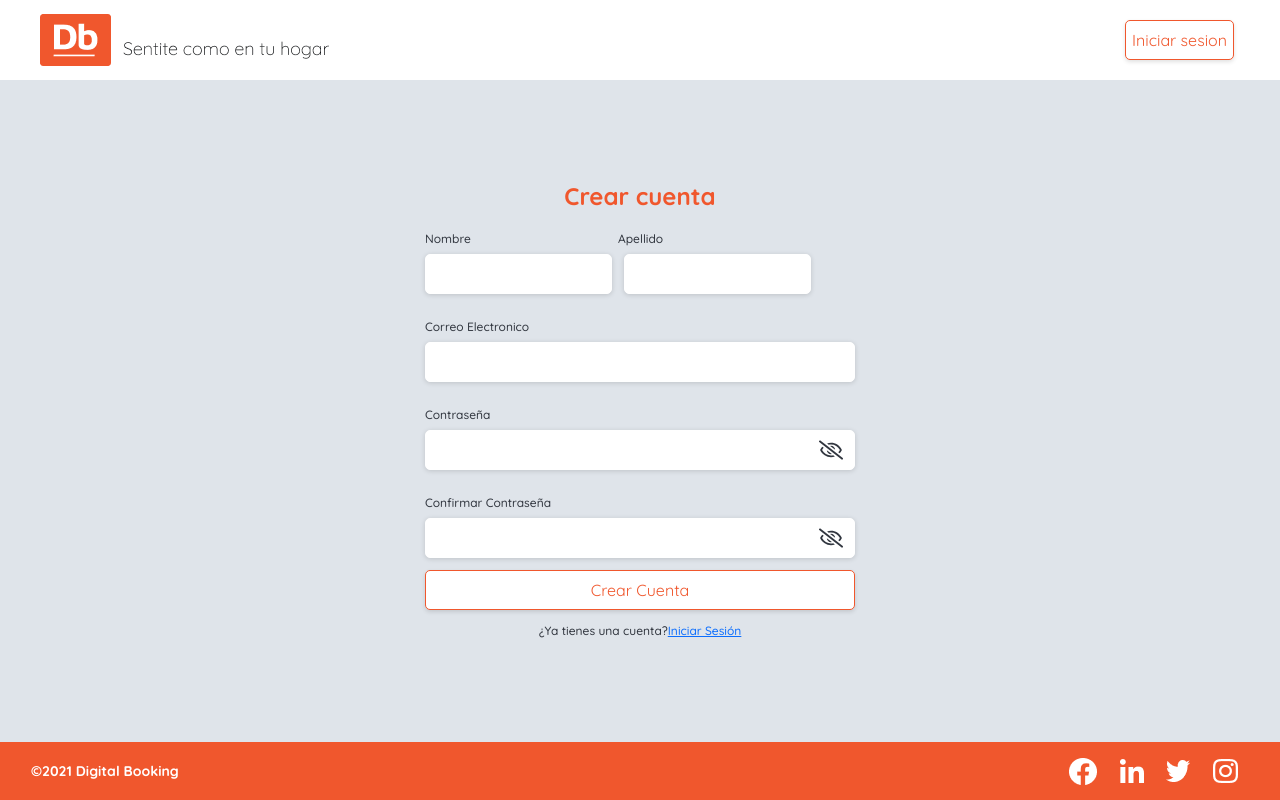
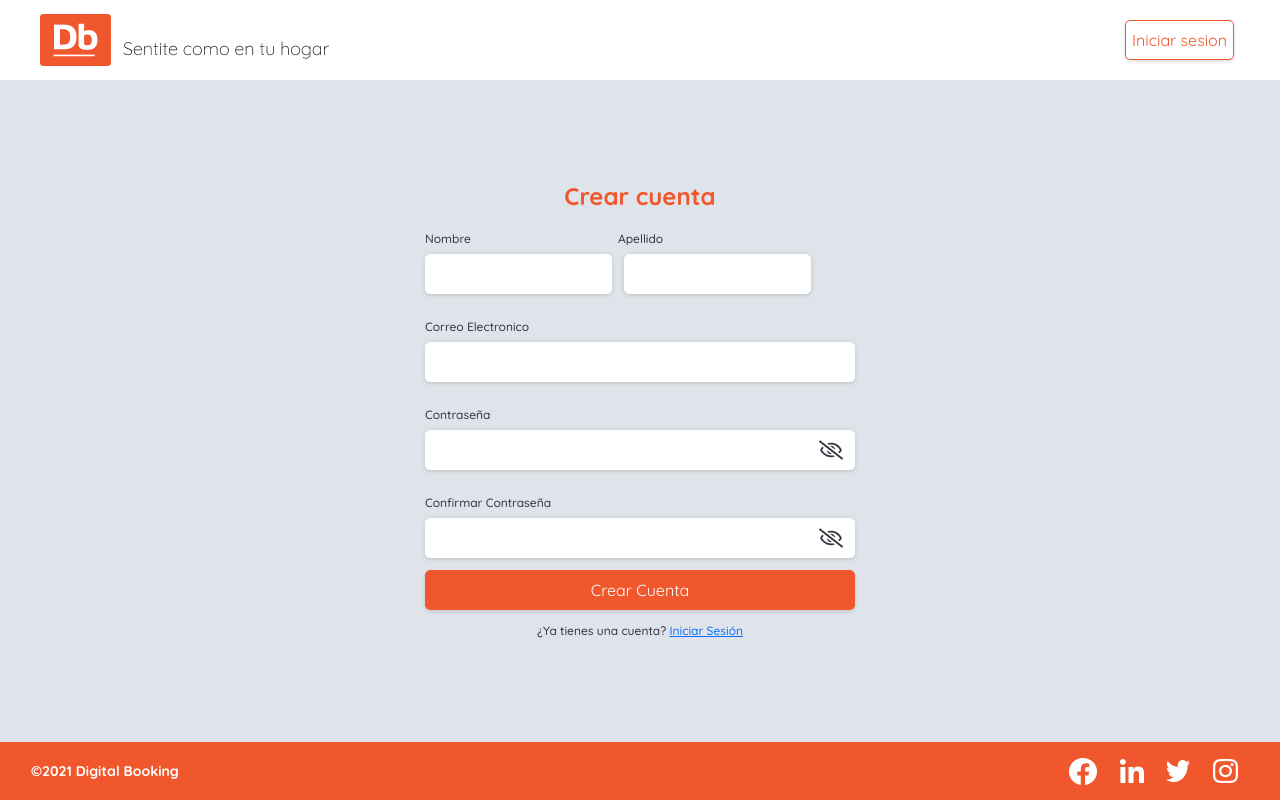
Before and after one commit to santinobch/digital-booking-6-frontend, a React (Create React App) app: page /registrarse in a window 1280 px wide. Built offline with nearby package versions, Linux system fonts and the light colour scheme.

Commit message:
Fix varios

```diff
--- a/src/App/components/inputs/text/input.js
+++ b/src/App/components/inputs/text/input.js
@@ -1,7 +1,7 @@
 import styles from "./input.module.scss";
 import { FaRegEyeSlash } from "react-icons/fa";
 
-import {useEffect, useState} from 'react'
+import {useState} from 'react'
 
 import { v4 as uuid } from 'uuid';
 
@@ -31,7 +31,6 @@ export default function Input(props) {
 
         if(props.name === "password_confirm"){
             let confirmValue = event.target.value
-            let match;
             if(props.comparePass !== undefined && props.comparePass === confirmValue){
                 setSubLabelVisibility("none");
                 setInvalid(false)
--- a/src/App/components/spinnerLoader/spinnerLoader.js
+++ b/src/App/components/spinnerLoader/spinnerLoader.js
@@ -6,7 +6,6 @@ export default function SpinnerLoader() {
   return (
     <div className="contenedorSpinner">
       <Spinner animation="border" role="status" className="spinnerReactstrap">
-        <span className="visually-hidden">Loading...</span>
       </Spinner>
     </div>
   );
--- a/src/App/components/spinnerLoader/spinnerLoader.scss
+++ b/src/App/components/spinnerLoader/spinnerLoader.scss
@@ -10,9 +10,9 @@
 }
 
 .spinnerReactstrap{
-    width: 100px !important;
-    height: 100px !important;
+    width: 60px !important;
+    height: 60px !important;
 
-    border: 10px solid $red-books !important;
+    border: 8px solid $red-books !important;
     border-right-color:transparent !important;
 }
--- a/src/App/pages/home/home.module.scss
+++ b/src/App/pages/home/home.module.scss
@@ -1,4 +1,5 @@
 .main {
     display: flex;
     flex-direction: column;
+    background: #fff;
 }
--- a/src/App/pages/login/login.js
+++ b/src/App/pages/login/login.js
@@ -18,7 +18,6 @@ const Login = () => {
                     type="email"
                     placeholder="email@example.com"
                     label="Correo Electronico"
-                    required
                     subLabel="Este campo es obligatorio"
                     pattern="[A-Za-z0-9]{1,20}@[A-Za-z0-9.]{1,20}"
                     width="100%"/>
@@ -30,7 +29,6 @@ const Login = () => {
                     label="Contraseña"
                     subLabel="Este campo es obligatorio"
                     pattern="[A-Za-z0-9]{6,20}"
-                    required
                     width="100%"/>
 
                 <Button styleBtn="dark" width="100%">Ingresar</Button>
--- a/src/App/pages/register/register.js
+++ b/src/App/pages/register/register.js
@@ -5,7 +5,7 @@ import { Link } from "react-router-dom";
 import Input from "../../components/inputs/text/input";
 import Button from "../../components/button/button";
 
-import {useEffect, useState} from 'react'
+import {useState} from 'react'
 
 const Register = () => {
 
@@ -58,10 +58,10 @@ const Register = () => {
                     comparePass={passState}
                     subLabel="Las contraseñas deben coincidir"/>
 
-                <Button style="dark" width="100%">Crear Cuenta</Button>
+                <Button styleBtn="dark" width="100%">Crear Cuenta</Button>
 
                 <div className={styles.changeForm}>
-                    ¿Ya tienes una cuenta?
+                    <span> ¿Ya tienes una cuenta? </span>
                     <Link to={`/login`}>
                         Iniciar Sesión
                     </Link>
```
